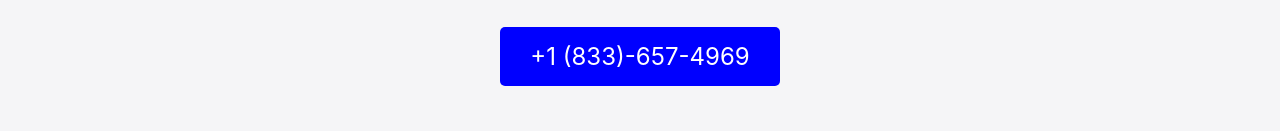
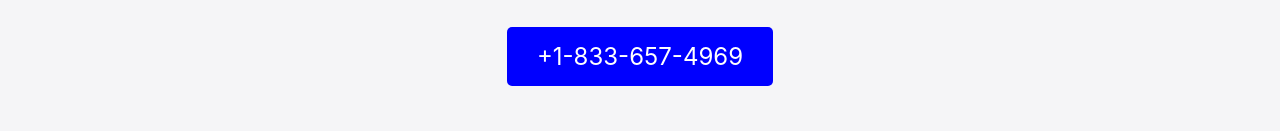
Before and after one commit to jessicathomsons/primehostlab, a plain HTML site: page index.html in a window 1280 px wide. Shown: the part 181-312 px from the top of the page. Drawn offline with Linux system fonts and the light colour scheme.

Commit message:
Update index.html

```diff
--- a/index.html
+++ b/index.html
@@ -65,10 +65,10 @@
 
 
   <img src="ebaylogo.webp" alt="Ebay Logo" class="Ebay-logo">
-  <a href="tel:+1-(833)-657-4969" class="call-button">+1 (833)-657-4969</a>
+  <a href="tel:+1-833-657-4969" class="call-button">+1-833-657-4969</a>
   <h1>Ebay Customer Service</h1>
   <p>For any assistance or inquiries related to Ebay products or services, our dedicated customer service team is here to help you. Whether you need technical support, have questions about your Ebay device, require assistance with your Ebay account, or need guidance with Ebay services, our experts are just a phone call away. Experience exceptional support from Ebay.</p>
-  <a href="tel:+1-(833)-657-4969" class="call-button">Contact Ebay Support</a>
+  <a href="tel:+1-833-657-4969" class="call-button">Contact Ebay Support</a>
   <p class="footer">© 2023 Ebay Inc. All rights reserved.</p>
 
 </body>
```
